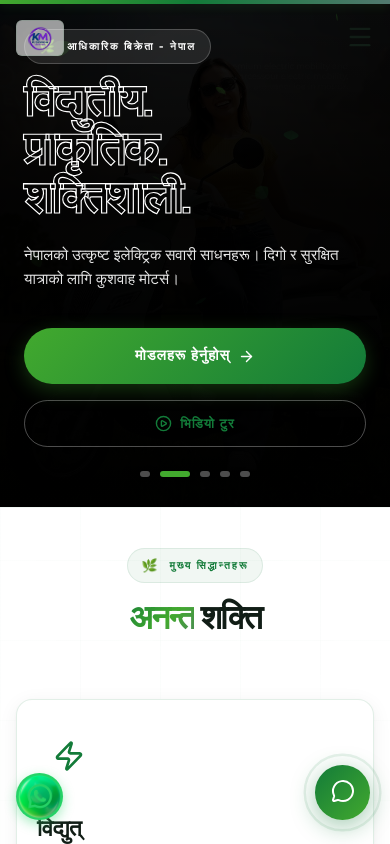
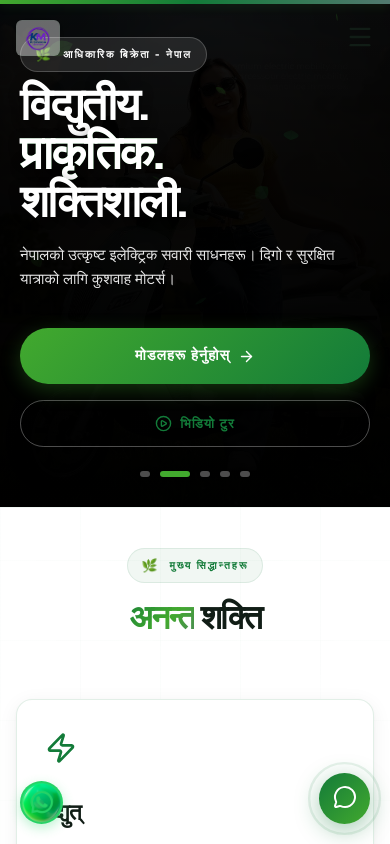
Before and after one commit to infokushwahamotors-gif/kushwaha-motors, a React (Vite) app in the folder websites/: page / in a window 390 px wide. Shown: the top 844 px of the page. Built offline with nearby package versions, Linux system fonts and the light colour scheme.

Commit message:
Refine hero layout bottom-alignment and UI arrangement for mobile

```diff
--- a/websites/src/components/AIChatbot.jsx
+++ b/websites/src/components/AIChatbot.jsx
@@ -496,9 +496,9 @@ const AIChatbot = () => {
             exit={{ opacity: 0, y: 20, scale: 0.95 }}
             transition={{ duration: 0.3, ease: [0.16, 1, 0.3, 1] }}
             style={{
-              position: 'fixed', bottom: 90, right: 20, width: 'clamp(300px, 90vw, 380px)', zIndex: 9000,
+              position: 'fixed', bottom: 84, right: 20, width: 'clamp(300px, 90vw, 380px)', zIndex: 9000,
               display: 'flex', flexDirection: 'column',
-              maxHeight: 'calc(100vh - 120px)',
+              maxHeight: 'calc(100vh - 110px)',
             }}
           >
             {/* Main Panel — White & Green */}
@@ -633,7 +633,7 @@ const AIChatbot = () => {
 
       {/* FAB Button */}
       <motion.button onClick={() => setOpen(o => !o)} whileHover={{ scale: 1.08 }} whileTap={{ scale: 0.95 }}
-        style={{ position: 'fixed', bottom: 24, right: 20, width: 'clamp(50px, 14vw, 58px)', height: 'clamp(50px, 14vw, 58px)', borderRadius: '50%', zIndex: 9001, cursor: 'pointer', border: 'none', background: open ? '#fff' : 'linear-gradient(135deg,var(--elec),var(--nature))', border: open ? '2px solid rgba(220,53,69,0.3)' : 'none', boxShadow: open ? '0 4px 20px rgba(0,0,0,0.1)' : '0 6px 24px rgba(19,123,57,0.4)', display: 'flex', alignItems: 'center', justifyContent: 'center', transition: 'all 0.3s' }}>
+        style={{ position: 'fixed', bottom: 20, right: 20, width: 'clamp(46px, 13vw, 54px)', height: 'clamp(46px, 13vw, 54px)', borderRadius: '50%', zIndex: 9001, cursor: 'pointer', border: 'none', background: open ? '#fff' : 'linear-gradient(135deg,var(--elec),var(--nature))', border: open ? '2px solid rgba(220,53,69,0.3)' : 'none', boxShadow: open ? '0 4px 20px rgba(0,0,0,0.1)' : '0 6px 24px rgba(19,123,57,0.4)', display: 'flex', alignItems: 'center', justifyContent: 'center', transition: 'all 0.3s' }}>
         {/* Pulse ring when closed */}
         {!open && (
           <motion.div style={{ position: 'absolute', inset: -5, borderRadius: '50%', border: '2px solid rgba(19,123,57,0.3)' }}
--- a/websites/src/components/WhatsAppButton.jsx
+++ b/websites/src/components/WhatsAppButton.jsx
@@ -9,18 +9,18 @@ const WhatsAppButton = () => {
       className="whatsapp-float"
       style={{
         position: 'fixed',
-        bottom: '24px',
-        left: '16px',
+        bottom: '20px',
+        left: '20px',
         zIndex: 9999,
-        width: 'clamp(44px, 12vw, 54px)',
-        height: 'clamp(44px, 12vw, 54px)',
+        width: 'clamp(40px, 11vw, 48px)',
+        height: 'clamp(40px, 11vw, 48px)',
         borderRadius: '50%',
         display: 'flex',
         alignItems: 'center',
         justifyContent: 'center',
         cursor: 'pointer',
         background: '#25D366',
-        boxShadow: '0 4px 12px rgba(37,211,102,0.4)',
+        boxShadow: '0 4px 12px rgba(37,211,102,0.3)',
         transition: 'all 0.3s var(--ease)',
       }}
       onMouseOver={(e) => {
--- a/websites/src/index.css
+++ b/websites/src/index.css
@@ -130,7 +130,7 @@ section{position:relative;z-index:1;}
 .nav-logo img { height: 38px; width: auto; object-fit: contain; }
 
 @media (max-width: 480px) {
-  .nav-logo { padding: 4px 10px; }
+  .nav-logo { padding: 4px 8px; background: rgba(255,255,255,0.4); border-color: rgba(19,123,57,0.05); }
   .nav-logo img { height: 26px !important; }
 }
 
@@ -480,3 +480,17 @@ footer{
   -webkit-text-fill-color: transparent !important;
   background: none !important;
 }
+.text-outline-white-mobile {
+  color: #fff !important;
+  -webkit-text-fill-color: #fff !important;
+  text-shadow: 0 2px 12px rgba(0,0,0,0.4);
+}
+@media (min-width: 1025px) {
+  .text-outline-white-mobile {
+    -webkit-text-stroke: 1.2px #fff;
+    color: transparent !important;
+    -webkit-text-fill-color: transparent !important;
+    background: none !important;
+    text-shadow: none;
+  }
+}
--- a/websites/src/pages/Home.jsx
+++ b/websites/src/pages/Home.jsx
@@ -78,6 +78,9 @@ const Home = () => {
           align-items: center;
           padding-left: 8vw;
           background: linear-gradient(to right, rgba(0,0,0,0.85) 0%, rgba(0,0,0,0.4) 60%, transparent 100%);
+          display: flex;
+          flex-direction: column;
+          justify-content: center;
         }
         .model-card-inner {
           display: flex;
@@ -86,11 +89,12 @@ const Home = () => {
         @media (max-width: 1024px) {
           .hud-sidebar {
             width: 100%;
-            background: linear-gradient(to bottom, transparent 0%, rgba(0,0,0,0.7) 40%, rgba(0,0,0,0.9) 100%);
-            align-items: flex-end;
-            padding-bottom: 80px;
-            padding-left: 24px;
-            padding-right: 24px;
+            background: linear-gradient(to bottom, transparent 0%, rgba(0,0,0,0.5) 30%, rgba(0,0,0,0.9) 100%);
+            justify-content: flex-end;
+            align-items: flex-start;
+            padding-bottom: clamp(60px, 15vh, 120px);
+            padding-left: 20px;
+            padding-right: 20px;
           }
           .banner-slider-container { aspect-ratio: 1 / 1.1; }
           .model-card-inner { flex-direction: column; height: auto; }
@@ -134,19 +138,24 @@ const Home = () => {
         <div className="hud-sidebar">
           <div style={{ maxWidth: 540 }}>
             {/* HUD top badge */}
-            <div className="hud-label" style={{ color: '#fff', borderColor: 'rgba(255,255,255,0.2)', background: 'rgba(255,255,255,0.1)' }}>
+            <div className="hud-label" style={{
+              color: '#fff',
+              borderColor: 'rgba(255,255,255,0.2)',
+              background: 'rgba(255,255,255,0.1)',
+              marginBottom: 12
+            }}>
               {language === 'ne' ? 'आधिकारिक बिक्रेता - नेपाल' : 'Official Dealer - Nepal'}
             </div>
 
             {/* Main headline */}
-            <h1 style={{ fontWeight: 900, lineHeight: 0.95, letterSpacing: '-2px', marginBottom: 20 }}>
-              <motion.span className="text-outline-white" style={{ display: 'block' }} initial={{ opacity: 0, y: 30 }} animate={{ opacity: 1, y: 0 }} transition={{ delay: 0.1, duration: 0.7 }}>
+            <h1 style={{ fontWeight: 900, lineHeight: 0.9, letterSpacing: '-2px', marginBottom: 16 }}>
+              <motion.span className="text-outline-white-mobile" style={{ display: 'block' }} initial={{ opacity: 0, y: 30 }} animate={{ opacity: 1, y: 0 }} transition={{ delay: 0.1, duration: 0.7 }}>
                 {language === 'ne' ? 'विद्युतीय.' : 'Electric.'}
               </motion.span>
-              <motion.span className="electric-text text-outline-white" style={{ display: 'block', fontSize: '105%' }} initial={{ opacity: 0, y: 30 }} animate={{ opacity: 1, y: 0 }} transition={{ delay: 0.2, duration: 0.7 }}>
+              <motion.span className="electric-text text-outline-white-mobile" style={{ display: 'block', fontSize: '105%' }} initial={{ opacity: 0, y: 30 }} animate={{ opacity: 1, y: 0 }} transition={{ delay: 0.2, duration: 0.7 }}>
                 {language === 'ne' ? 'प्राकृतिक.' : 'Nature.'}
               </motion.span>
-              <motion.span className="text-outline-white" style={{ display: 'block' }} initial={{ opacity: 0, y: 30 }} animate={{ opacity: 1, y: 0 }} transition={{ delay: 0.3, duration: 0.7 }}>
+              <motion.span className="text-outline-white-mobile" style={{ display: 'block' }} initial={{ opacity: 0, y: 30 }} animate={{ opacity: 1, y: 0 }} transition={{ delay: 0.3, duration: 0.7 }}>
                 {language === 'ne' ? 'शक्तिशाली.' : 'Powerful.'}
               </motion.span>
             </h1>
@@ -240,7 +249,7 @@ const Home = () => {
                   onMouseEnter={() => setHoverFeature(i)} onMouseLeave={() => setHoverFeature(null)}
                 >
                   <div style={{ position: 'absolute', top: -30, left: -30, width: 200, height: 200, background: `radial-gradient(circle, ${item.color}15 0%, transparent 65%)`, pointerEvents: 'none' }} />
-                  <div style={{ width: 64, height: 64, borderRadius: '50%', background: `${item.color}15`, color: item.color, display: 'flex', alignItems: 'center', justifyContent: 'center', marginBottom: 24 }}>
+                  <div style={{ width: 'clamp(48px, 12vw, 64px)', height: 'clamp(48px, 12vw, 64px)', borderRadius: '50%', background: `${item.color}15`, color: item.color, display: 'flex', alignItems: 'center', justifyContent: 'center', marginBottom: 24 }}>
                     {item.icon}
                   </div>
                   <h3 style={{ fontWeight: 900, letterSpacing: '-0.5px', marginBottom: 14, color: 'var(--txt)' }}>{item.title}</h3>
```
